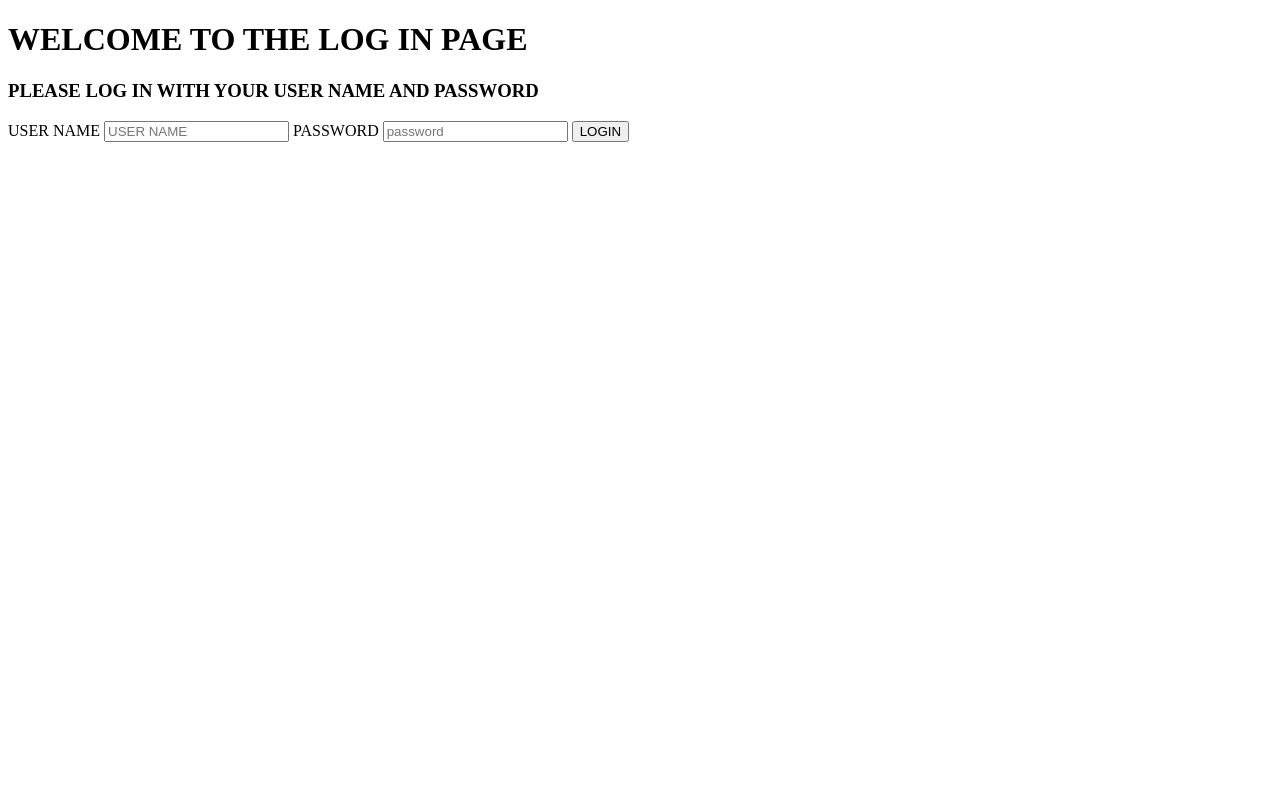
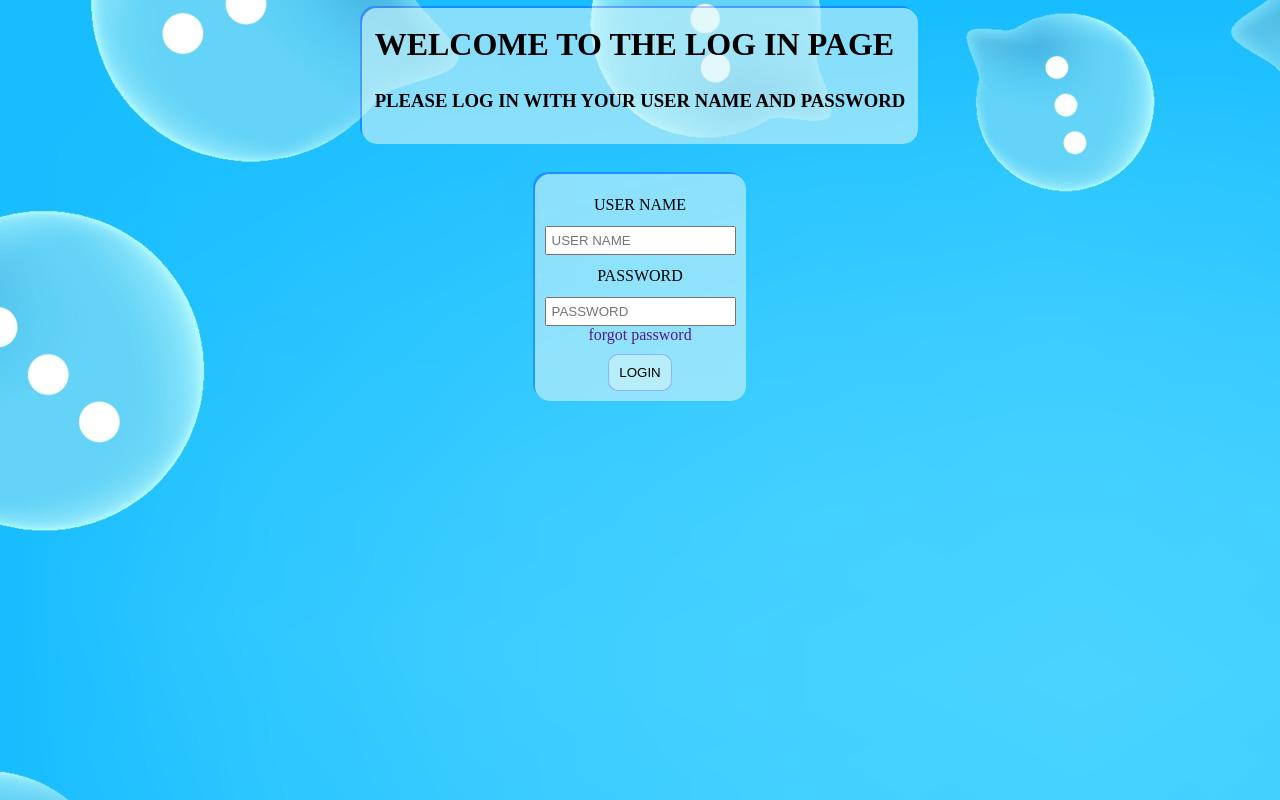
Before and after one commit to more555/fsmore555, a plain HTML site: page pages/index.html in a window 1280 px wide. Drawn offline with Linux system fonts and the light colour scheme.

Commit message:
my final version

```diff
--- a/pages/index.html
+++ b/pages/index.html
@@ -15,7 +15,8 @@
         <label for="">USER NAME</label>
         <input type="text" id="uname" placeholder="USER NAME">
         <label for="">PASSWORD</label>
-        <input type="text" id="password" placeholder="password">
+        <input type="text" id="password" placeholder="PASSWORD">
+        <a href="" onclick="think()">forgot password</a>
         <button id="btn">LOGIN</button>
     </div>
     <script src="../scripts/index.js"></script>
--- a/scripts/index.js
+++ b/scripts/index.js
@@ -13,7 +13,7 @@ xhr.onload = function () {
         let password = document.getElementById("password");
         if (uname.value == "" || password.value == "") {
             alert("MISSING DATA! PLEASE FILL ALL FIELDS")
-        }
+        }else{
         for (let x in response) {
             if (uname.value == response[x].username && password.value == response[x].password) {
                 flag = true;
@@ -25,8 +25,23 @@ xhr.onload = function () {
             window.location.href = "../pages/home.html";
         } else {
             alert("THE DATA ENTERED DOES NOT EXIST! PLEASE TRY AGAIN.")
-        }
+        }}
     }
     document.getElementById("btn").addEventListener("click", login_handler)
 }
 xhr.send()
+const think = () => {
+    if(uname.value == ""){
+        alert("PLEASE ENTER YOUR USER NAME!")
+    } else{
+        for (let x in response) {
+            if (uname.value == response[x].username){
+        alert("THINK HARD!")
+alert("THINK HERDER");
+alert("HOW ABOUT NOW?");
+alert("COME AGAIN WHEN U REMEMBER -;");
+alert(`JUST KIDDING, YUOR PASSWORD IS ${response[x].password}`);
+}
+}
+}
+}
--- a/styles/index.css
+++ b/styles/index.css
@@ -0,0 +1,54 @@
+body{
+    background-image: url(../media/wallpaper.jpg);
+}
+
+#head{
+   background-color:rgba(209, 245, 250, 0.592);
+   width: fit-content;
+   margin: auto;
+   padding: 10px;
+   border-radius: 15px;
+   box-shadow: -2px -2px rgba(0, 0, 255, 0.25);
+}
+
+h1, h3{
+    padding: 3px;
+    margin-top: 5px;
+}
+
+#login{
+    display: flex;
+    flex-direction: column;
+    background-color:rgba(209, 245, 250, 0.592);
+   width: fit-content;
+   margin: auto;
+   margin-top: 30px;
+   padding: 10px;
+   border-radius: 15px;
+   box-shadow: -2px -2px rgba(0, 0, 255, 0.25);
+   align-items: center;
+
+
+}
+label, input{
+    margin-top: 7px;
+    padding: 5px;
+}
+button{
+    width: fit-content;
+    margin: auto;
+    margin-top: 10px;
+    padding: 10px;
+    background-color:rgba(209, 245, 250, 0.592);
+    border: rgba(0, 0, 255, 0.25) 1px solid;
+    border-radius: 10px;
+
+}
+
+a {
+    text-decoration: none;
+}
+a:hover{
+    text-decoration: underline
+
+}
```
